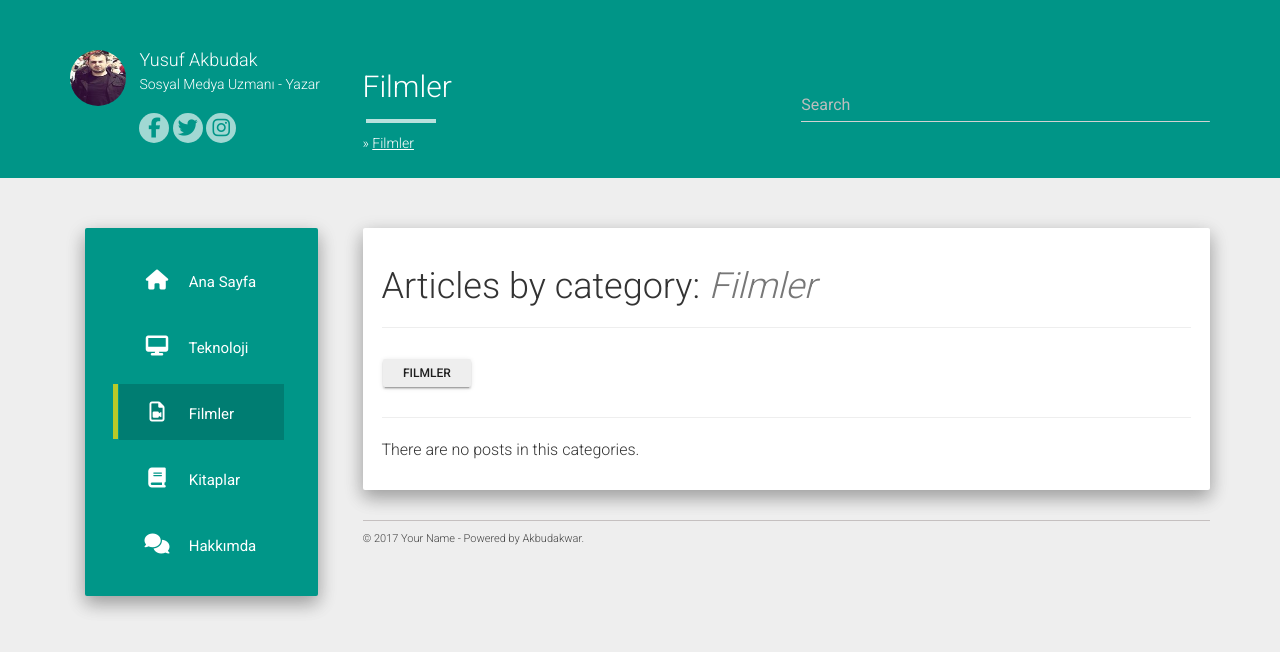
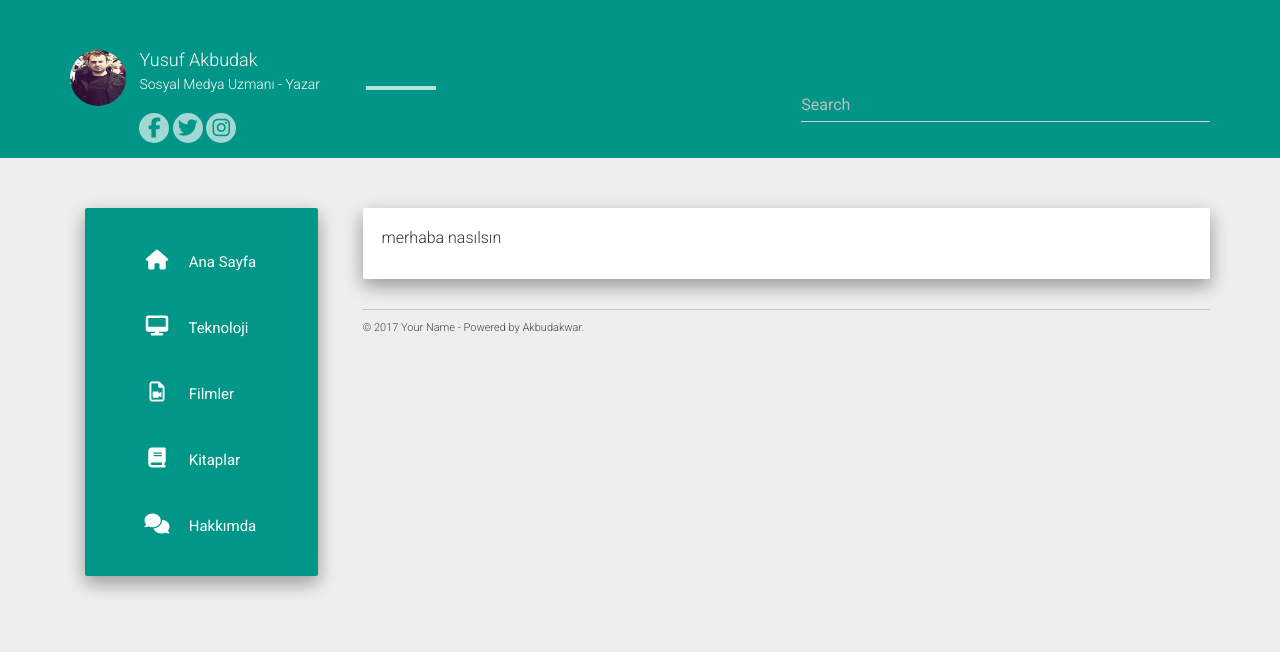
Before and after one commit to yusufakbudak/yusufakbudak.github.io, a Jekyll site: the page built from category/Filmler/2.md, in a window 1280 px wide. Shown: the top 652 px of the page. Built offline with Jekyll 4.4.1, drawn with Linux system fonts in a browser that asks for light colours; nearby versions of some CDN libraries; our own code applies the rules of GitHub Pages for plain Markdown files.

Commit message:
category/Filmler
category/Filmler

```diff
--- a/category/Filmler/2.md
+++ b/category/Filmler/2.md
@@ -1,14 +1,2 @@
----
-layout: posts_by_category
-categories: Filmler
-title: Filmler
-permalink: /category/Filmler
----
-
-
-
-
-
-
 
 merhaba nasılsın
```
